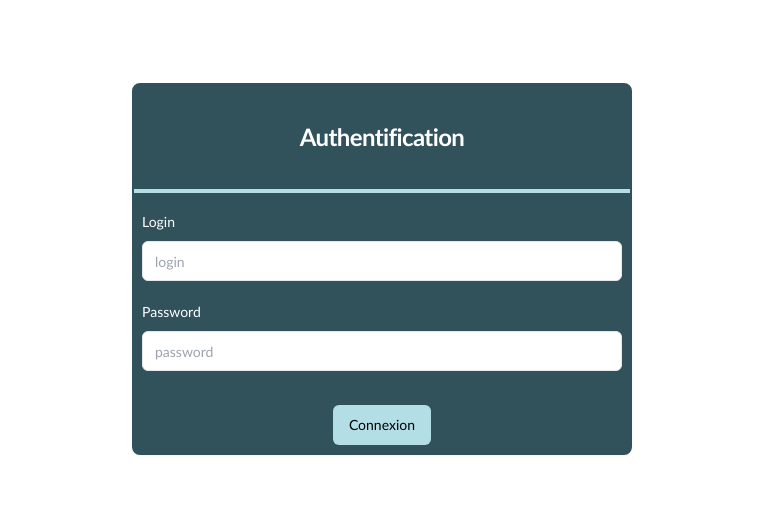
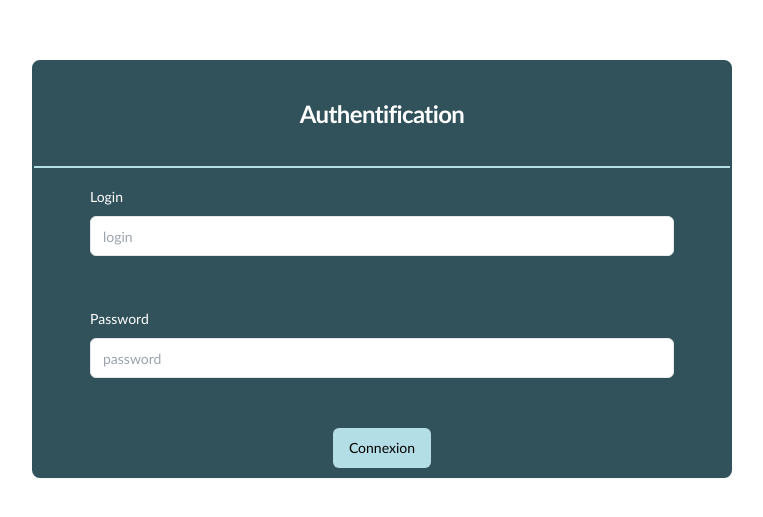
Before and after one commit to antho-greta/covoiturage-front, a React (Vite) app: page /login in a window 1280 px wide. Shown: the part 141-658 px from the top of the page, without its empty margins (258-1021 px from the left). Built offline with nearby package versions, Linux system fonts and the light colour scheme.

Commit message:
modification design formLogin

```diff
--- a/src/components/Form/loginForm.tsx
+++ b/src/components/Form/loginForm.tsx
@@ -51,11 +51,11 @@ function ProfileForm() {
     return(
             <Form {...form}>
                 <form onSubmit={form.handleSubmit(handleSubmitLoginForm)} className="space-y-8">
-                    <Card className="w-[500px] h-auto">
-                        <CardHeader>
+                    <Card className="w-[700px] h-auto justify-center items-center flex flex-col">
+                        <CardHeader className="w-full">
                             <CardTitle>Authentification</CardTitle>
                         </CardHeader>
-                        <CardContent>
+                        <CardContent className="w-[600px] justify-center items-center flex flex-col">
                             <FormField
                                 control={form.control}
                                 name= "login"
@@ -73,7 +73,7 @@ function ProfileForm() {
                                 control={form.control}
                                 name="password"
                                 render={({field}) => (
-                                    <FormItem>
+                                    <FormItem className="mt-8">
                                         <FormLabel>Password</FormLabel>
                                         <FormControl>
                                             <Input {...field} type="password" placeholder="password"/>
@@ -84,7 +84,7 @@ function ProfileForm() {
                             />
                         </CardContent>
                         <CardFooter>
-                            <Button type="submit">Connexion</Button>
+                            <Button type="submit" className="mt-4">Connexion</Button>
                         </CardFooter>
                     </Card>
                 </form>
--- a/src/components/Header/index.tsx
+++ b/src/components/Header/index.tsx
@@ -17,7 +17,7 @@ function Header() {
     }
 
     return (
-        <NavigationMenu>
+        <NavigationMenu className="shadow-md shadow-bleuClair">
             <NavigationMenuList>
                 <NavigationMenuItem>
                     <Link to="/allTrips">
--- a/src/components/Modal/index.tsx
+++ b/src/components/Modal/index.tsx
@@ -25,8 +25,6 @@ function Modal({children, isOpen, handleClose}: ModalProps) {
                     <div className="p-4 md:p-5 space-y-4">
                         {children}
                     </div>
-                    <div className="flex items-center p-4 md:p-5 border-t border-gray-200 rounded-b dark:border-gray-600">
-                    </div>
                 </div>
             </div>
         </div>
--- a/src/components/ui/card.tsx
+++ b/src/components/ui/card.tsx
@@ -21,7 +21,7 @@ const CardHeader = React.forwardRef<
 >(({ className, ...props }, ref) => (
   <div
     ref={ref}
-    className={cn("flex flex-col space-y-1.5 p-6 text-white border-bleuClair border-b-4 mb-2", className)}
+    className={cn("flex flex-col space-y-1.5 p-6 text-white border-bleuClair border-b-2 mb-2", className)}
     {...props}
   />
 ))
--- a/src/components/ui/form.tsx
+++ b/src/components/ui/form.tsx
@@ -78,7 +78,7 @@ const FormItem = React.forwardRef<
 
   return (
     <FormItemContext.Provider value={{ id }}>
-      <div ref={ref} className={cn("space-y-2 h-[90px]", className)} {...props} />
+      <div ref={ref} className={cn("w-full space-y-2 h-[90px]", className)} {...props} />
     </FormItemContext.Provider>
   )
 })
--- a/src/pages/Account/Index.tsx
+++ b/src/pages/Account/Index.tsx
@@ -101,7 +101,7 @@ function Account() {
     const form = useForm<z.infer<typeof formSchema>>({
         resolver: zodResolver(formSchema),
         defaultValues: {
-            prenom: personData?.prenom || "",
+            prenom: personData?.prenom || "", // On utilise l'opérateur nullish pour éviter les erreurs si personData est null
             nom: personData?.nom || "",
             telephone: personData?.telephone || "",
             email: personData?.email || "",
@@ -188,8 +188,8 @@ function Account() {
 
                 <Modal isOpen={isModalOpen} handleClose={handleClose}>
                     <Form {...form}>
-                        <form onSubmit={form.handleSubmit(handleSubmitProfilForm)} className="space-y-8">
-                            <h2>Modifier vos informations</h2>
+                        <form onSubmit={form.handleSubmit(handleSubmitProfilForm)} className="space-y-8 text-left">
+                            <h2 className="text-center text-white">Modifier vos informations</h2>
                             <FormField
                                 control={form.control}
                                 name="prenom"
@@ -197,7 +197,7 @@ function Account() {
                                     <FormItem>
                                         <FormLabel>Prénom</FormLabel>
                                         <FormControl>
-                                            <Input {...field} type="text" defaultValue={personData?.prenom}/>
+                                            <Input {...field} type="text" placeholder="Prénom"/>
                                         </FormControl>
                                         <FormMessage/>
                                     </FormItem>
```
